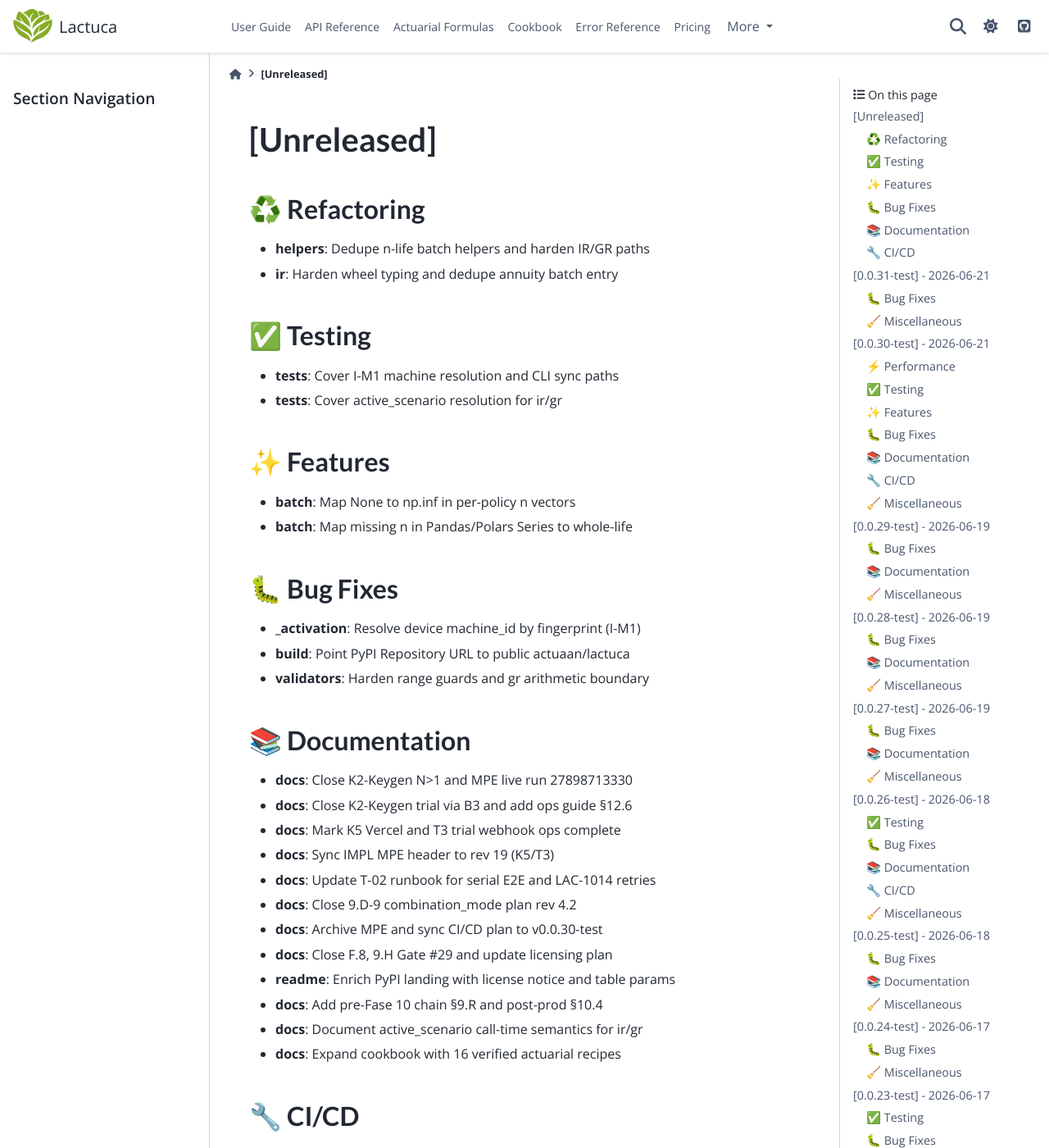
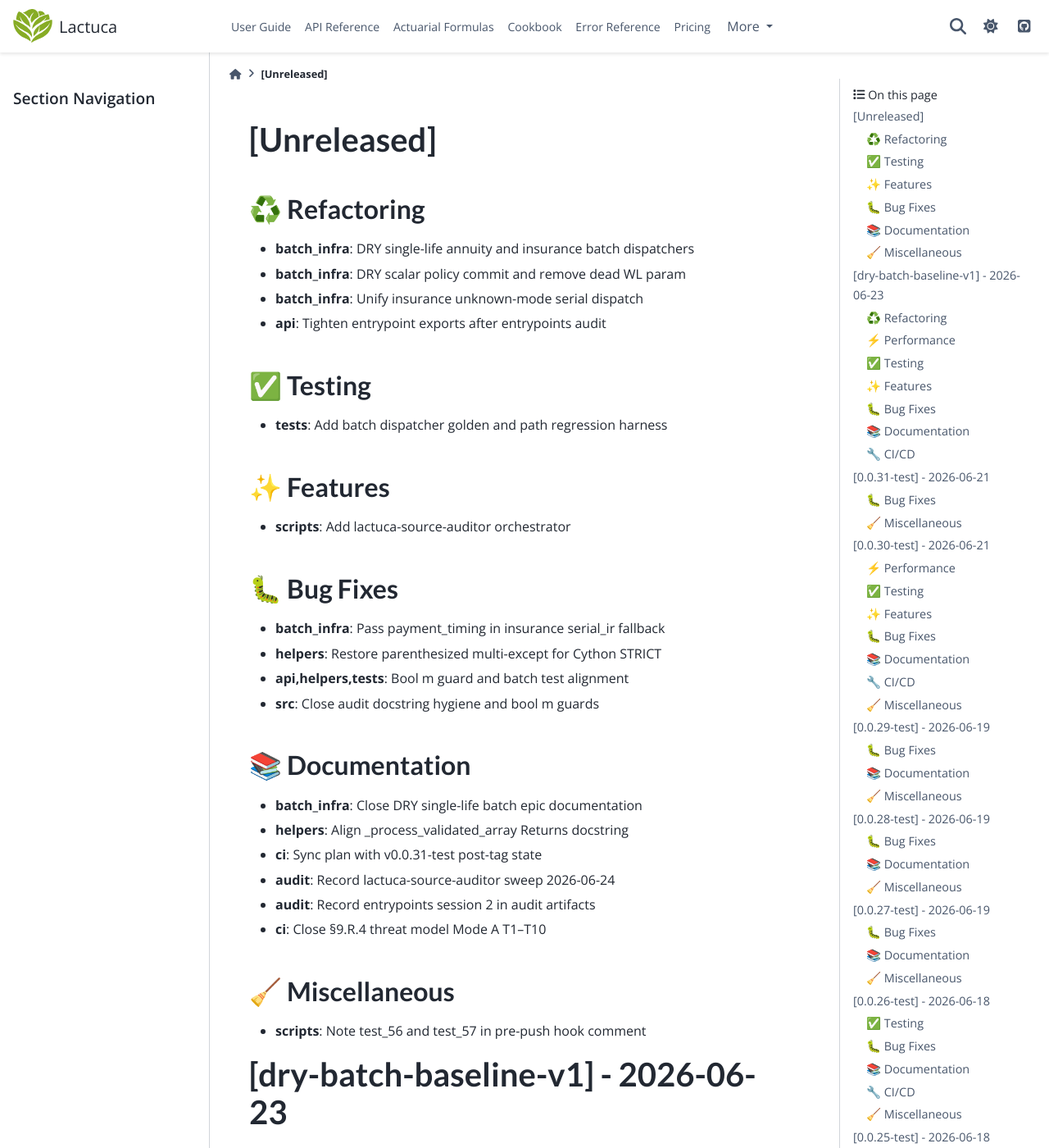
Before and after one commit to actuaan/lactuca, a Sphinx documentation site: the page built from docs/changelog.md, in a window 1280 px wide and 1400 px high. Shown: the whole window at 82% size. Built offline with Sphinx 7.4.7 and the PyData theme 0.15.4, drawn with Linux system fonts in a browser that asks for light colours; some of the changed text lies outside the part shown.

Commit message:
sync: update from private repo

```diff
--- a/docs/changelog.md
+++ b/docs/changelog.md
@@ -2,10 +2,73 @@
 
 ### ♻️ Refactoring
 
+- **batch_infra**: DRY single-life annuity and insurance batch dispatchers
+
+- **batch_infra**: DRY scalar policy commit and remove dead WL param
+
+- **batch_infra**: Unify insurance unknown-mode serial dispatch
+
+- **api**: Tighten entrypoint exports after entrypoints audit
+
+
+### ✅ Testing
+
+- **tests**: Add batch dispatcher golden and path regression harness
+
+
+### ✨ Features
+
+- **scripts**: Add lactuca-source-auditor orchestrator
+
+
+### 🐛 Bug Fixes
+
+- **batch_infra**: Pass payment_timing in insurance serial_ir fallback
+
+- **helpers**: Restore parenthesized multi-except for Cython STRICT
+
+- **api,helpers,tests**: Bool m guard and batch test alignment
+
+- **src**: Close audit docstring hygiene and bool m guards
+
+
+### 📚 Documentation
+
+- **batch_infra**: Close DRY single-life batch epic documentation
+
+- **helpers**: Align _process_validated_array Returns docstring
+
+- **ci**: Sync plan with v0.0.31-test post-tag state
+
+- **audit**: Record lactuca-source-auditor sweep 2026-06-24
+
+- **audit**: Record entrypoints session 2 in audit artifacts
+
+- **ci**: Close §9.R.4 threat model Mode A T1–T10
+
+
+### 🧹 Miscellaneous
+
+- **scripts**: Note test_56 and test_57 in pre-push hook comment
+
+
+## [dry-batch-baseline-v1] - 2026-06-23
+
+### ♻️ Refactoring
+
 - **helpers**: Dedupe n-life batch helpers and harden IR/GR paths
 
 - **ir**: Harden wheel typing and dedupe annuity batch entry
 
+- **tables**: Life.py audit — docstrings, dedup, item() paths
+
+- **tables**: Centralize single-life batch return_flows absorption
+
+
+### ⚡ Performance
+
+- **batch**: Add D-2 and D-3 deferred profiling benchmarks
+
 
 ### ✅ Testing
 
@@ -13,6 +76,14 @@
 
 - **tests**: Cover active_scenario resolution for ir/gr
 
+- **tests**: Add Swiss SOA table validation suite
+
+- **tests**: Align REPO_TABLES count and GrowthRate resolve_gr test
+
+- **batch**: Add T-C6-16..27 parity tests for irregular cashflow_times
+
+- **batch**: Add T-C6-13 chunked parity for n-life fast path
+
 
 ### ✨ Features
 
@@ -20,6 +91,10 @@
 
 - **batch**: Map missing n in Pandas/Polars Series to whole-life
 
+- **data**: Add Swiss SOA Gruppen Renten/Kapital tables
+
+- **batch**: Vectorize cashflow_times in n-life discrete_precision fast path
+
 
 ### 🐛 Bug Fixes
 
@@ -29,6 +104,16 @@
 
 - **validators**: Harden range guards and gr arithmetic boundary
 
+- **tables,helpers**: Align finite whole-life n with vitalicia sentinels
+
+- **helpers**: Unify integer validation and cashflow align guard
+
+- **validators,tests**: Unify actuarial range validation with batch path
+
+- **batch,tables**: Serial IR flows, uniform ts select, and batch DRY
+
+- **helpers**: Batch audit hardening for m, ir, and finiteness
+
 
 ### 📚 Documentation
 
@@ -56,6 +141,30 @@
 
 - **docs**: Expand cookbook with 16 verified actuarial recipes
 
+- **docs**: Clarify row vs column layout in batch portfolio recipe
+
+- **ci**: Update implementation plan rev 2.115
+
+- **docs**: Sync unreleased changelog entries
+
+- **docs**: Complete 9.A.3b legal delta audit
+
+- **docs**: Catalogue Swiss tables and update Gate #21 plan
+
+- **docs**: Close Gate #21 as Swiss SOA tables only
+
+- **api**: Complete §9.R.2 docstring audit across lactuca
+
+- **docs**: Close Gate #26 and §9.R.2 in CI/CD plan
+
+- **docs**: Document irregular cashflow batch vectorization
+
+- **batch**: Close D-1 in GAP-C6 plan and update batch skills
+
+- **batch**: Record D-2 and D-3 no-go verdicts in GAP-C6 plan
+
+- **batch**: Close D-4..D-6 deferred items in GAP-C6 plan
+
 
 ### 🔧 CI/CD
 
@@ -63,6 +172,8 @@
 
 - **sync-public**: Re-enable push trigger and fix versions.json URLs
 
+- **docs**: Route test doc deploys to latest-test on gh-pages
+
 
 ## [0.0.31-test] - 2026-06-21
 
--- a/pyproject.toml
+++ b/pyproject.toml
@@ -10,7 +10,7 @@ build-backend = "scikit_build_core.build"
 
 [project]
 name = "lactuca"
-version = "0.0.31"
+version = "0.0.32"
 description = "Professional life actuarial library for Python with compiled performance and international tables"
 readme = { file = "README.md", content-type = "text/markdown" }
 requires-python = ">=3.12"
```
